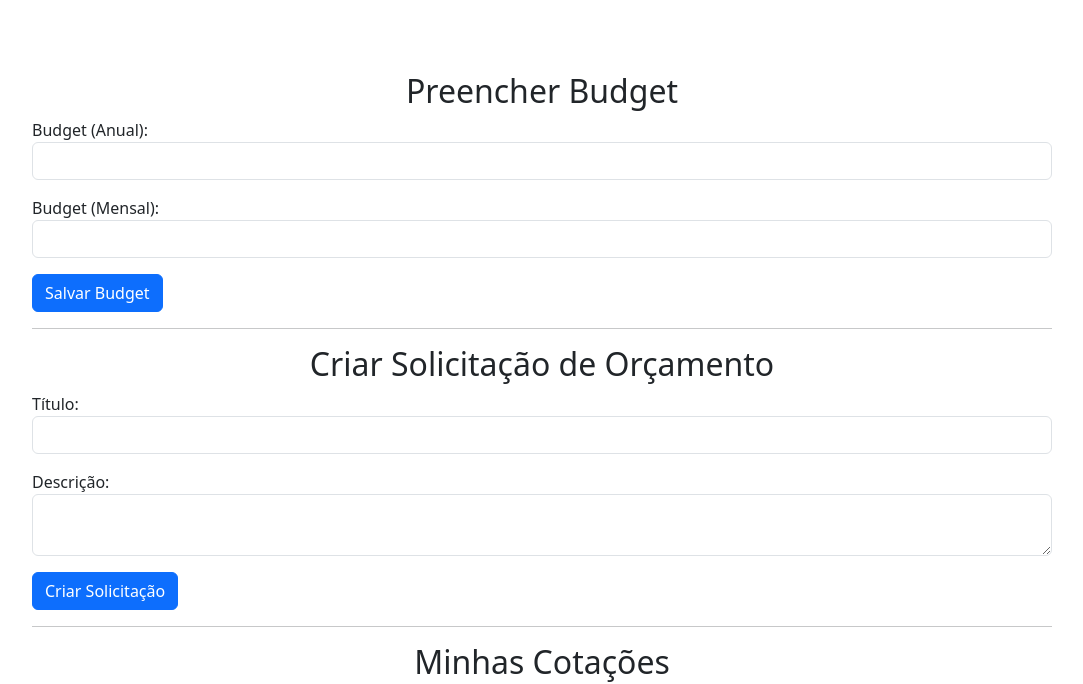
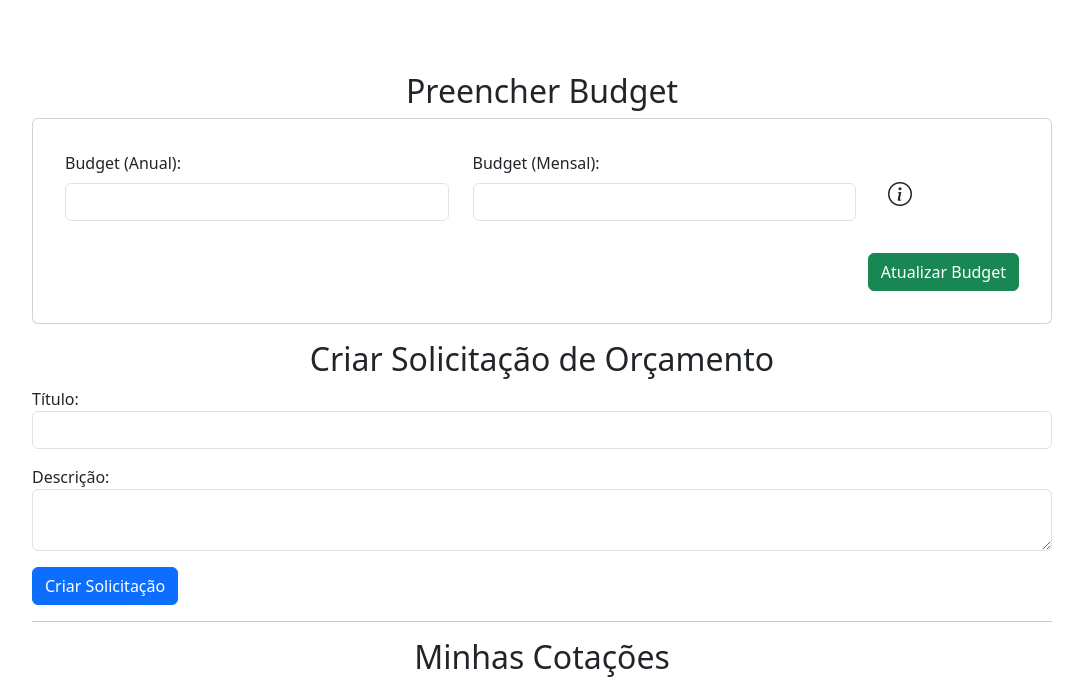
Before and after one commit to filipevieira1104/sistema_SGC, a Django app: page /solicitacoes/preencher_budget/ in a window 1280 px wide. Shown: the part 68-752 px from the top of the page, without its empty margins (98-1181 px from the left). Run offline with Django 5.2, Linux system fonts and the light colour scheme; a user stored in the database is signed in; tables that the repository leaves empty hold one stand-in row (values such as "Sample post"); some libraries are stand-ins or nearby versions.

Commit message:
Alterações no formulário de budget

```diff
--- a/solicitacao_cotacao/templates/solicitacao.html
+++ b/solicitacao_cotacao/templates/solicitacao.html
@@ -21,20 +21,84 @@
     <h2 class="text-center">Preencher Budget</h2>
     <form method="POST" action="{% url 'preencher_budget' %}">
         {% csrf_token %}
-        <div class="mb-3">
-            <label for="budgeta">Budget (Anual):</label>
-            <input class="form-control" type="number" id="budgeta" name="budgeta"
-                {% if budget %} value="{{ budget.budget_anual }}" {% endif %} required>
+
+        <div class="card p-3 mb-3">
+            <div class="card-body">
+                <div class="row">
+                    <!-- Campo para Budget Anual -->
+                    <div class="col-md-5 mb-3">
+                        <label for="budgeta" class="form-label">Budget (Anual):</label>
+                        <input class="form-control" type="number" id="budgeta" name="budgeta"
+                            {% if budget %} value="{{ budget.budget_anual }}" {% endif %} required
+                            {% if budget %} readonly {% endif %}>
+                    </div>
+
+                    <!-- Campo para Budget Mensal -->
+                    <div class="col-md-5 mb-3">
+                        <label for="budgetm" class="form-label">Budget (Mensal):</label>
+                        <input class="form-control" type="number" id="budgetm" name="budgetm"
+                            {% if budget %} value="{{ budget.budget_mensal }}" {% endif %} required
+                            {% if budget %} readonly {% endif %}>
+                    </div>
+
+                    <!-- Tooltip de Informações -->
+                    <div class="col-md-2 d-flex align-items-center">
+                        <span data-bs-toggle="tooltip" data-bs-placement="top" title="Motivo: Este valor representa o orçamento mensal requerido." class="ms-2">
+                            <i class="bi bi-info-circle" style="font-size: 1.5rem;"></i>
+                        </span>
+                    </div>
+                </div>
+
+                <!-- Botões para Salvar ou Atualizar -->
+                <div class="d-flex justify-content-end mt-3">
+                    {% if budget %}
+                        <!-- Se já existe budget, mostrar botão de atualizar -->
+                        <button type="button" class="btn btn-success" data-bs-toggle="modal" data-bs-target="#updateBudgetModal">Atualizar Budget</button>
+                    {% else %}
+                        <!-- Se não existe budget, mostrar botão de salvar -->
+                        <button class="btn btn-primary" type="submit">Salvar Budget</button>
+                    {% endif %}
+                </div>
+            </div>
         </div>
-        <div class="mb-3">
-            <label for="budgetm">Budget (Mensal):</label>
-            <input class="form-control" type="number" id="budgetm" name="budgetm"
-                {% if budget %} value="{{ budget.budget_mensal }}" {% endif %} required>
-        </div>
-        <button class="btn btn-primary" type="submit">Salvar Budget</button>
     </form>
 
-    <hr>
+    <!-- Modal para Atualizar Budget -->
+    <div class="modal fade" id="updateBudgetModal" tabindex="-1" aria-labelledby="updateBudgetModalLabel" aria-hidden="true">
+        <div class="modal-dialog">
+            <div class="modal-content">
+                <div class="modal-header">
+                    <h5 class="modal-title" id="updateBudgetModalLabel">Atualizar Budget</h5>
+                    <button type="button" class="btn-close" data-bs-dismiss="modal" aria-label="Close"></button>
+                </div>
+                <div class="modal-body">
+                    <form method="POST" action="{% url 'preencher_budget' %}">
+                        {% csrf_token %}
+                        <div class="mb-3">
+                            <label for="budgeta_modal" class="form-label">Budget (Anual):</label>
+                            <input class="form-control" type="number" id="budgeta_modal" name="budgeta"
+                                {% if budget %} value="{{ budget.budget_anual }}" {% endif %} required>
+                        </div>
+                        <div class="mb-3">
+                            <label for="budgetm_modal" class="form-label">Budget (Mensal):</label>
+                            <input class="form-control" type="number" id="budgetm_modal" name="budgetm"
+                                {% if budget %} value="{{ budget.budget_mensal }}" {% endif %} required>
+                        </div>
+                        <div class="d-flex justify-content-end">
+                            <button type="submit" class="btn btn-primary">Salvar Alterações</button>
+                        </div>
+                    </form>
+                </div>
+            </div>
+        </div>
+    </div>
+
+    <!-- Inicializando o Tooltip do Bootstrap -->
+    <script>
+        // Ativar todos os tooltips do Bootstrap
+        const tooltipTriggerList = document.querySelectorAll('[data-bs-toggle="tooltip"]')
+        const tooltipList = [...tooltipTriggerList].map(tooltipTriggerEl => new bootstrap.Tooltip(tooltipTriggerEl))
+    </script>
 
     <h2 class="text-center">Criar Solicitação de Orçamento</h2>
     <form method="POST" action="{% url 'criar_solicitacao' %}">
--- a/solicitacao_cotacao/views.py
+++ b/solicitacao_cotacao/views.py
@@ -26,6 +26,14 @@
         messages.success(request, 'Solicitação de orçamento criada com sucesso!')
         return redirect('criar_solicitacao')
 
+from django.shortcuts import render, redirect
+from django.contrib import messages
+from .models import Budget
+
+from django.shortcuts import render, redirect
+from django.contrib import messages
+from .models import Budget
+
 @login_required
 def preencher_budget(request):
     # Verifica se já existe um orçamento para o usuário
@@ -35,20 +43,39 @@
         budget = None
 
     if request.method == 'POST':
-        budgeta = request.POST.get('budgeta')
-        budgetm = request.POST.get('budgetm')
+        # Obtém os valores dos campos ou mantém os existentes caso estejam vazios
+        budgeta = request.POST.get('budgeta', None)
+        budgetm = request.POST.get('budgetm', None)
+
+        # Se os valores estiverem vazios, mantém os valores já preenchidos
+        if not budgeta:
+            budgeta = budget.budget_anual if budget else None
+        if not budgetm:
+            budgetm = budget.budget_mensal if budget else None
+
+        # Se o usuário clicou em "Alterar Budget", o campo será desbloqueado
+        if 'alterar' in request.POST:
+            # Permite a edição dos campos
+            budgeta = None
+            budgetm = None
 
         # Se não houver nenhum budget salvo, cria um novo
         if not budget:
-            budget = Budget(usuario=request.user,
-                            budget_anual=budgeta, budget_mensal=budgetm
-                            )
+            budget = Budget(usuario=request.user, budget_anual=budgeta, budget_mensal=budgetm)
         else:
+            # Atualiza o orçamento existente
             budget.budget_anual = budgeta
             budget.budget_mensal = budgetm
 
-        budget.save()
-        messages.success(request, "Budget salvo com sucesso!")
-        return redirect('criar_solicitacao')  # Redireciona de volta para a página de criação de solicitação
+        try:
+            budget.save()
+            if 'alterar' in request.POST:
+                messages.success(request, "Budget atualizado com sucesso!")
+            else:
+                messages.success(request, "Budget salvo com sucesso!")
+        except ValueError as e:
+            messages.error(request, f"Erro ao salvar budget: {e}")
 
-    return render(request, 'solicitacao.html', {'budget': budget})  # Passa o budget atual para o template
+        return redirect('preencher_budget')  # Redireciona para a página de orçamento
+
+    return render(request, 'solicitacao.html', {'budget': budget})
--- a/templates/base.html
+++ b/templates/base.html
@@ -5,24 +5,9 @@
     <meta charset="UTF-8">
     <meta name="viewport" content="width=device-width, initial-scale=1.0">
     <link href="https://cdn.jsdelivr.net/npm/bootstrap@5.3.3/dist/css/bootstrap.min.css" rel="stylesheet">
+    <link rel="stylesheet" href="{% static 'css/style.css' %}">
     <script src="https://cdn.jsdelivr.net/npm/sweetalert2@11"></script>
     <title>{% block title %}{% endblock %}</title>
-    <style>
-        .notification-badge {
-            position: absolute;
-            top: 10px;
-            right: 5px;
-            background-color: red;
-            color: white;
-            border-radius: 50%;
-            font-size: 0.8rem;
-            width: 20px;
-            height: 20px;
-            display: flex;
-            align-items: center;
-            justify-content: center;
-        }
-    </style>
 </head>
 <body>
     <!-- Navbar -->
--- /dev/null
+++ b/templates/static/css/style.css
@@ -0,0 +1,14 @@
+.notification-badge {
+    position: absolute;
+    top: 10px;
+    right: 5px;
+    background-color: red;
+    color: white;
+    border-radius: 50%;
+    font-size: 0.8rem;
+    width: 20px;
+    height: 20px;
+    display: flex;
+    align-items: center;
+    justify-content: center;
+}
```
